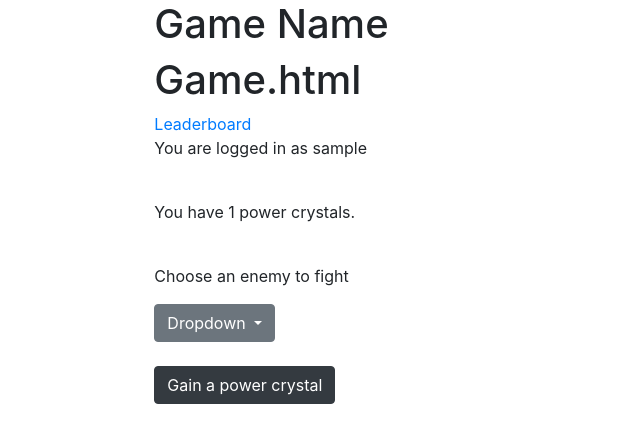
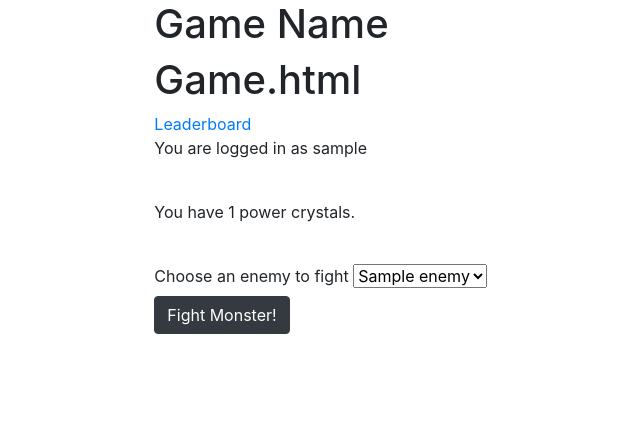
Before and after one commit to DanielPDWalker/blacksentryclone, a Django app: page /game/ in a window 1280 px wide. Shown: the top 443 px of the page, without its empty margins (74-714 px from the left). Run offline with Django 3.2, Linux system fonts and the light colour scheme; a user stored in the database is signed in; tables that the repository leaves empty hold one stand-in row (values such as "Sample post"); some libraries are stand-ins or nearby versions.

Commit message:
Fixed enemy model __str__, Changed enemy dropdown in game

```diff
--- a/game/models.py
+++ b/game/models.py
@@ -27,5 +27,5 @@ class Enemy(models.Model):
     damage = models.IntegerField(default=10)
 
     def __str__(self):
-            return self.name
+        return self.name
     pass
--- a/templates/game/game.html
+++ b/templates/game/game.html
@@ -10,19 +10,14 @@
         <form method="POST", class="form-group">
             {% csrf_token %}
             <br>
-            <p>Choose an enemy to fight</p>
-            <div class="dropdown">
-                <button class="btn btn-secondary dropdown-toggle" type="button" id="dropdownMenu2" data-toggle="dropdown" aria-haspopup="true" aria-expanded="false">
-                  Dropdown
-                </button>
-                <div class="dropdown-menu" aria-labelledby="dropdownMenu">
-                    {% for enemy in e %}
-                        <button class="dropdown-item" type="button">{{ e.name }} - {{ e.power_crystals }}</button>
+            <label for="enemy_dropdown">Choose an enemy to fight</label>
+                <select name="enemy_dropdown" id="enemy_dropdown">
+                    {% for enemy in enemies %}
+                    <option value="{{ enemy }}">{{ enemy.name }}</option>
                     {% endfor %}
-                </div>
-              </div>
+                </select>
               <br>
-            <button onclick="location.href='{% url 'game' %}'"; id="gain_power_crystals_button" type="submit" class="btn btn-dark">Gain a power crystal</button>
+            <button onclick="location.href='{% url 'game' %}'"; id="gain_power_crystals_button" type="submit" class="btn btn-dark">Fight Monster!</button>
         </form>
     {% else %}
     <!-- USER NOT LOGGED IN -->
```
